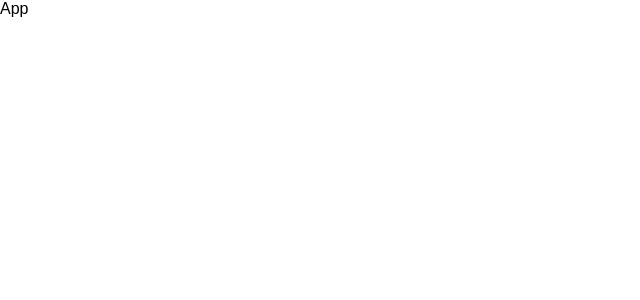
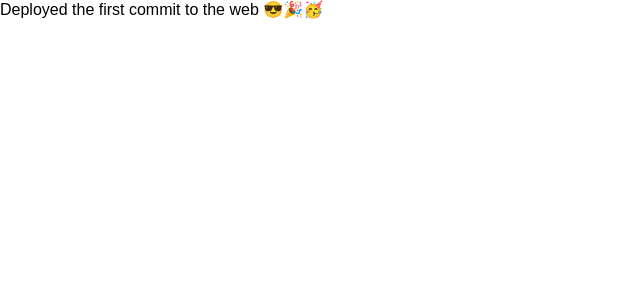
Before and after one commit to zahid-shadbox/real-estate-client, a React (Vite) app: page / in a window 1280 px wide. Shown: the top 300 px of the page, without its empty margins (0-640 px from the left). Built offline with nearby package versions, Linux system fonts and the light colour scheme.

Commit message:
site deployed

```diff
--- a/src/App.jsx
+++ b/src/App.jsx
@@ -1,8 +1,7 @@
-import React from 'react'
 
 const App = () => {
   return (
-    <div>App</div>
+    <div><span>Deployed the first commit to the web 😎🎉🥳</span></div>
   )
 }
 
```
